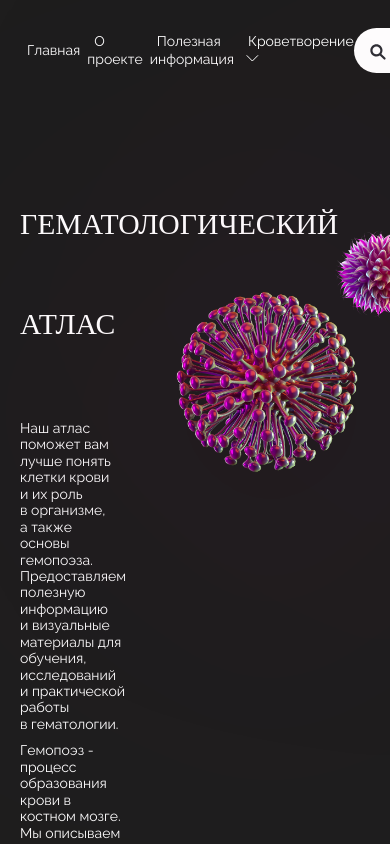
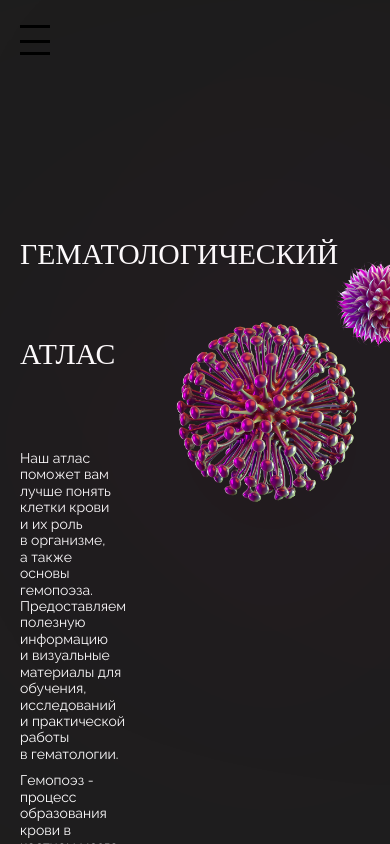
Before and after one commit to borshhevskijj/hematology-atlas, a React (Create React App) app in the folder view/: page / in a window 390 px wide. Built offline with nearby package versions, Linux system fonts and the light colour scheme; no server answers.

Commit message:
creating brg menu

```diff
--- a/view/src/views/navBar/NavBar.tsx
+++ b/view/src/views/navBar/NavBar.tsx
@@ -1,4 +1,4 @@
-import React from "react";
+import React, { useState } from "react";
 import cl from "./navBar.module.css";
 import { HashLink as Link } from "react-router-hash-link";
 import subMenuIcon from "../../assets/icons/subMenuIcon.svg";
@@ -10,9 +10,15 @@ interface Props {
 }
 
 const NavBar: React.FC<Props> = ({ isOpen, SubmenuRef }) => {
+  const [isBrgMenuOpen, setBrgMenuState] = useState(false);
+  console.log(isBrgMenuOpen);
+
   return (
     <header className="container" id="main">
-      <nav>
+      <div onClick={() => setBrgMenuState(!isBrgMenuOpen)} className={`${cl.brgMenu} ${isBrgMenuOpen ? cl.open : ""}`}>
+        <span />
+      </div>
+      <nav className={`${isBrgMenuOpen ? cl.menuActive : cl.menu}`}>
         <ul>
           <li>
             <Link to="/#main">Главная</Link>
--- a/view/src/views/navBar/navBar.module.css
+++ b/view/src/views/navBar/navBar.module.css
@@ -12,7 +12,57 @@ nav ul {
 nav ul li > *{
   padding: 7px;
 }
+/* ------------ */
 
+
+
+.brgMenu{
+  display: none;
+  width: 30px;
+  height: 30px;
+  position: relative;
+}
+.brgMenu::before{
+  content: '';
+  position: absolute;
+  top: 0;
+  width: 30px;
+  height: 3px;
+  background-color: black;
+}
+
+.brgMenu span{
+  position: absolute;
+  top: 50%;
+  width: 30px;
+  height: 3px;
+  background-color: black;
+}
+
+.brgMenu::after{
+  content: '';
+  position: absolute;
+  bottom: 0;
+  width: 30px;
+  height: 3px;
+  background-color: black;
+}
+
+@media (max-width:840px) {
+  .brgMenu{
+    display: block;
+  }
+  .menu {
+    transform: translateY(-200px);
+  }
+
+  .menuActive {
+    transform: translateY(0px);
+  }
+
+}
+
+/* ----------------------- */
 .submenuBnt {
   /* cursor: pointer; */
   position: relative;
--- a/view/src/views/search/Input.tsx
+++ b/view/src/views/search/Input.tsx
@@ -27,7 +27,7 @@ export const Input: React.FC = () => {
           type="text"
           value={inputText}
           list="auto_complete"
-          placeholder="Поиск, например: Моноцит"
+          placeholder="Поиск"
           onChange={(e) => setInputText(e.target.value)}
         />
         <img src={searchIcon} alt="searchIcon" />
--- a/view/src/views/search/input.module.css
+++ b/view/src/views/search/input.module.css
@@ -12,7 +12,7 @@
     border: 0;
   border-radius: 24px;
   height: 45px;
-  padding: 6px 40px;
+  padding: 6px 15px 6px 40px;
 }
 .inputContainer input:focus {
     outline: none;
```
